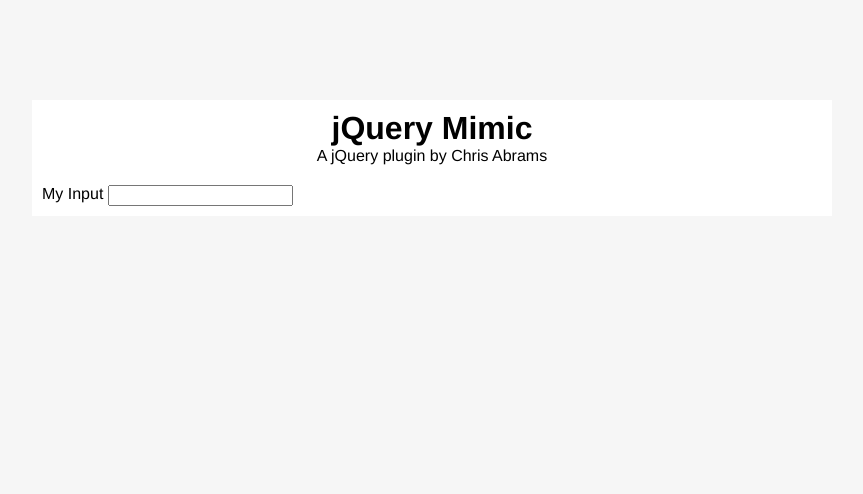
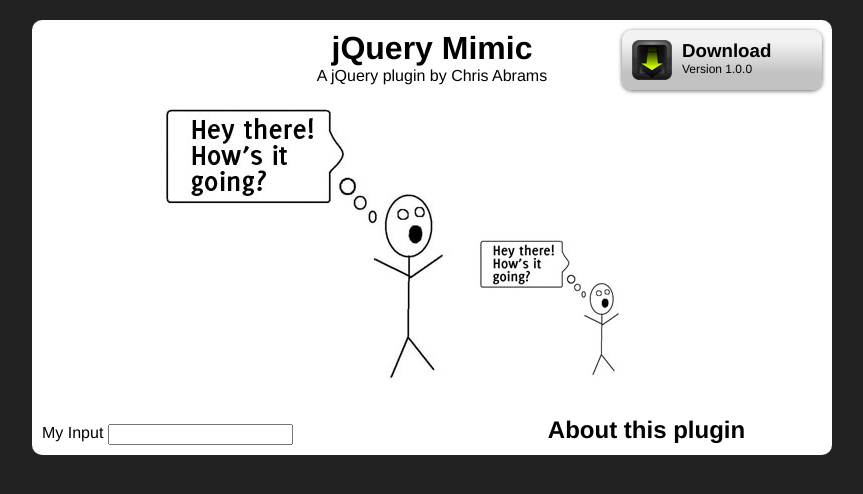
Before and after one commit to chrisabrams/jQuery-Mimic, a plain HTML site: page index.html in a window 1280 px wide. Shown: the whole page, without its empty margins (208-1071 px from the left). Drawn offline with nearby package versions, Linux system fonts and the light colour scheme.

Commit message:
Updated styles and better organization.
Signed-off-by: ChrisAbrams <chris@chrisabrams.org>

```diff
--- /dev/null
+++ b/css/style.css
@@ -0,0 +1,108 @@
+body {
+	background: #222;
+	font-family: "Helvetica Neue", Helvetica, Arial, Sans-serif;
+	margin: 20px auto 0;
+	width: 800px;
+}
+
+a {
+	color: #000;
+	outline: none;
+	text-decoration: none;
+}
+a:hover {
+	color: #000;
+}
+
+img {
+	border: 0;
+}
+
+#wrapper {
+	background: #fff;
+	float: left;
+	padding: 10px;
+	position: relative;
+	width: 780px;
+
+	-webkit-border-radius: 10px;
+	-moz-border-radius: 10px;
+	border-radius: 10px;
+}
+
+	h1,h2,h3,h4 {
+		margin: 0;
+		text-align: center;
+	}
+
+	h4 {
+		font-weight: normal;
+	}
+
+	#logo {
+		margin: 20px 0 10px 120px
+	}
+
+	#download {
+		background-image: -webkit-gradient(
+		    linear,
+		    left bottom,
+		    left top,
+		    color-stop(0.28, rgb(194,194,194)),
+		    color-stop(0.8, rgb(242,242,242))
+		);
+		background-image: -moz-linear-gradient(
+		    center bottom,
+		    rgb(194,194,194) 28%,
+		    rgb(242,242,242) 80%
+		);
+		padding: 10px;
+		position: absolute; top: 10px; right: 10px;
+		width: 180px;
+
+		-webkit-border-radius: 10px;
+		-moz-border-radius: 10px;
+		border-radius: 10px;
+
+		-moz-box-shadow: 0px 1px 4px #666;
+		-webkit-box-shadow: 0px 1px 4px #666;
+		box-shadow: 0px 1px 4px #666;
+	}
+
+		#download img {
+			float: left;
+			height: 40px;
+			margin: 0 10px 0 0;
+			width: 40px;
+		}
+
+		#download h3 {
+			display: inline; float: left;
+		}
+
+		#download span {
+			float: left;
+			font-size: 12px;
+		}
+
+	#clear {
+		clear: both;
+		height: 20px;
+		width: 100%;
+	}
+
+	#left {
+		float: left;
+		padding-top: 8px;
+		width: 45%;
+	}
+
+		label, input, #mimic {
+			float: left;
+			margin-right: 5px;
+		}
+
+	#right {
+		float: right;
+		width: 45%;
+	}
--- a/index.html
+++ b/index.html
@@ -1,10 +1,10 @@
 <!DOCTYPE html>
 <html>
 <head>
-	<title>jQuery Mimic</title>
+	<title>jQuery Mimic by Chris Abrams</title>
 	<meta http-equiv="Content-Type" content="text/html; charset=utf-8" />
 
-	<link rel="stylesheet" href="style.css" media="screen">
+	<link rel="stylesheet" href="css/style.css" media="screen">
 
 	<script src="https://ajax.googleapis.com/ajax/libs/jquery/1.4.4/jquery.min.js"></script>
 </head>
@@ -12,14 +12,28 @@
 <div id="wrapper">
 	<h1>jQuery Mimic</h1>
 	<h4>A jQuery plugin by Chris Abrams</h4>
+	<img id="logo" src="img/logo.jpg" alt="" />
+
+	<a id="download" href="#">
+		<img src="img/download.png" alt="" />
+		<h3>Download</h3>
+		<span>Version 1.0.0</span>
+	</a>
 
 	<div id="clear"></div>
 
-	<label>My Input</label>
-	<input id="myinput" name="myinput" type="text" />
-	<div id="mimic"></div>
+	<div id="left">
+		<label>My Input</label>
+		<input id="myinput" name="myinput" type="text" />
+		<div id="mimic"></div>
+	</div>
+
+	<div id="right">
+		<h2>About this plugin</h2>
+	</div>
+
 </div>
-<script src="jquery.mimic.js"></script>
+<script src="js/jquery.mimic.js"></script>
 <script>
 $(document).ready(function() {
 	$("#myinput").mimic();
--- a/style.css
+++ /dev/null
@@ -1,33 +0,0 @@
-body {
-	background: #f6f6f6;
-	font-family: "Helvetica Neue", Helvetica, Arial, Sans-serif;
-	margin: 100px auto 0;
-	width: 800px;
-}
-
-#wrapper {
-	background: #fff;
-	float: left;
-	padding: 10px;
-	width: 780px;
-}
-
-	h1,h4 {
-		margin: 0;
-		text-align: center;
-	}
-
-	h4 {
-		font-weight: normal;
-	}
-
-	#clear {
-		clear: both;
-		height: 20px;
-		width: 100%;
-	}
-
-	label, input, #mimic {
-		float: left;
-		margin-right: 5px;
-	}
```
Also changed, not shown: img/download.png (added), img/logo.jpg (added), js/jquery.mimic.js (renamed from jquery.mimic.js).
